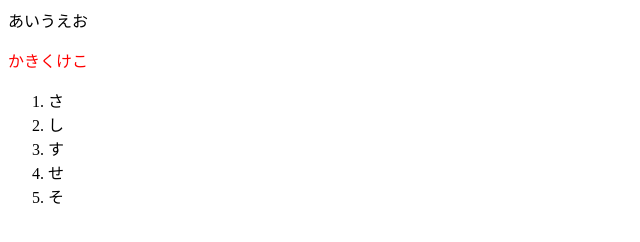
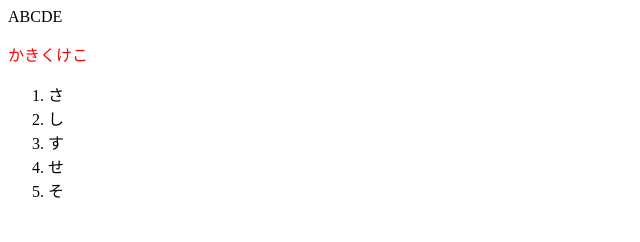
Before and after one commit to v20e3001/tmp-html, a plain HTML site: page index.html in a window 1280 px wide. Shown: the whole page, without its empty margins (0-640 px from the left). Drawn offline with Linux system fonts and the light colour scheme.

Commit message:
index.htmlファイルの修正

```diff
--- a/index.html
+++ b/index.html
@@ -4,7 +4,7 @@
         <meta charset="utf-8">
     </head>
     <body>
-        <hl>あいうえお</hl>
+        <hl>ABCDE</hl>
         <p style="color: #ff0000;">かきくけこ</p>
         <ol>
             <li>さ</li>
```
